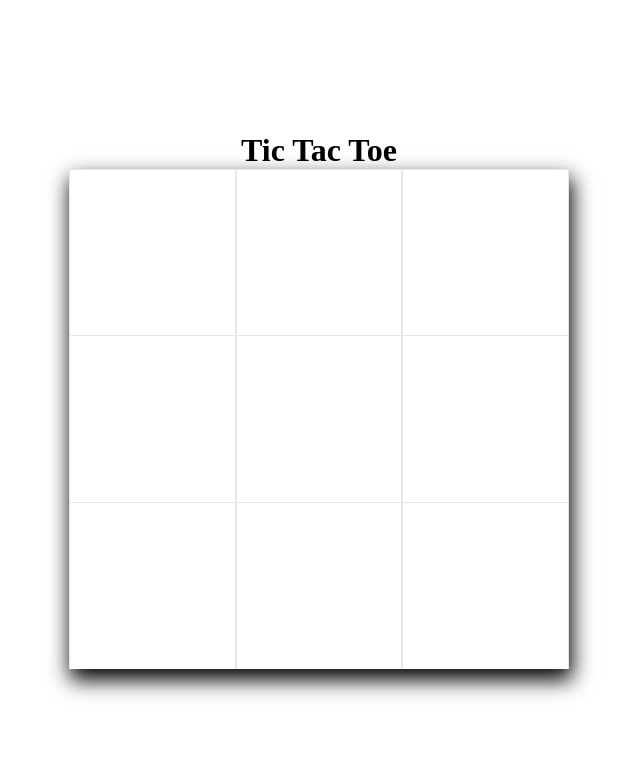
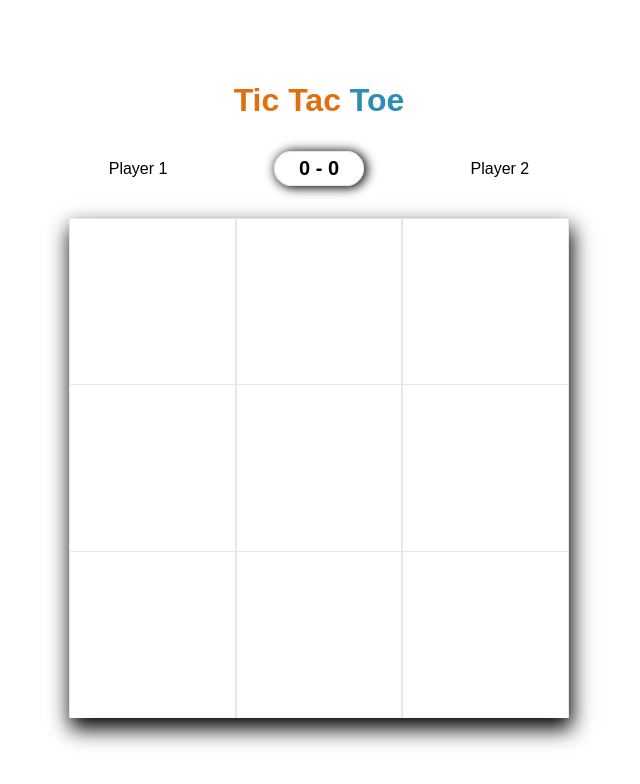
Before and after one commit to GSSanjay/ReactTicTacToe, a React (Create React App) app: page / in a window 1280 px wide. Shown: the top 784 px of the page, without its empty margins (321-961 px from the left). Built offline with nearby package versions, Linux system fonts and the light colour scheme.

Commit message:
React Tic Tac Toe- cosmetic changes 2

```diff
--- a/src/App.css
+++ b/src/App.css
@@ -10,7 +10,49 @@
   justify-content: center;
   align-items: center;
   flex-direction: column;
-  padding: 2rem;
+  padding: 1rem;
+}
+
+.title {
+  color: rgb(225, 111, 14);
+  font-family: Arial, Helvetica, sans-serif;
+}
+
+.title::after {
+  content: " Toe";
+  color: rgb(45, 141, 185);
+}
+
+.heading {
+  margin: 2rem 0rem;
+  display: flex;
+  justify-content: space-evenly;
+  width: 50%;
+}
+
+.scorecard {
+  display: flex;
+  align-items: center;
+  justify-content: space-evenly;
+  width: 100%;
+}
+
+.scorecard p {
+  font-family: Arial, Helvetica, sans-serif;
+}
+
+.score {
+  border: 1px solid #ede2e2;
+  padding: 0.3rem 1.5rem;
+  box-shadow: 2px 1px 11px 1px black;
+  border-radius: 20px;
+  margin: 0rem 0.3rem;
+}
+
+.score p {
+  font-weight: bolder;
+  font-size: 20px;
+  font-family: Arial, Helvetica, sans-serif;
 }
 
 .board {
@@ -55,7 +97,7 @@
   font-family: "Segoe UI", Tahoma, Geneva, Verdana, sans-serif;
   /* transform: scaleY(0.7); */
   color: white;
-  text-shadow: 1px 10px 18px rgb(45 141 185);
+  text-shadow: 1px 10px 18px rgb(45, 141, 185);
 }
 
 .style-o {
@@ -81,6 +123,9 @@
     width: 100%;
     /* height: 300px; */
   }
+  .heading {
+    width: 80%;
+  }
 }
 
 @media (min-width: 600px) {
--- a/src/App.js
+++ b/src/App.js
@@ -9,8 +9,11 @@ const App = () => {
   const [board, setBoard] = useState(["", "", "", "", "", "", "", "", ""]);
   const [player, setPlayer] = useState("O");
   const [result, setResult] = useState({ winner: "none", state: "none" });
+  const [winnerCountX, setWinnerCountX] = useState(0);
+  const [winnerCountO, setWinnerCountO] = useState(0);
 
-  let winnerStr;
+  // let winnerStrX = `Player 1: ${winnerCountX}`;
+  // let winnerStrO = `Player 2: ${winnerCountO}`;
   useEffect(() => {
     checkWinner();
     checkIfTie();
@@ -24,8 +27,9 @@ const App = () => {
   useEffect(() => {
     if (result.state !== "none") {
       // alert(`Game finished! Winner: ${result.winner}`);
-      winnerStr = `Game finished! Winner: ${result.winner}`;
       restartGame();
+
+      resetWinnerStr();
     }
   }, [result]);
 
@@ -54,6 +58,11 @@ const App = () => {
       });
       if (foundWinningPattern) {
         setResult({ winner: player, state: "Won" });
+        if (player === "X") {
+          setWinnerCountX(winnerCountX + 1);
+        } else if (player === "O") {
+          setWinnerCountO(winnerCountO + 1);
+        }
       }
     });
   };
@@ -78,11 +87,27 @@ const App = () => {
     setPlayer("O");
   };
 
+  const resetWinnerStr = () => {
+    // winnerStr = "";
+  };
+
   return (
     <>
       <div className="App">
-        <h1>Tic Tac Toe </h1>
-        <h2>{result.winner !== "none" ? `Winner is: ${result.winner}` : ``}</h2>
+        <h1 className="title">Tic Tac </h1>
+        {/* <h2>{result.winner !== "none" ? winnerStr : ``}</h2> */}
+
+        <div className="heading">
+          <div className="scorecard">
+            <p>Player 1</p>
+            <div className="score">
+              <p>
+                {winnerCountX} - {winnerCountO}
+              </p>
+            </div>
+            <p>Player 2</p>
+          </div>
+        </div>
         <div className="board">
           <div className="row">
             <Square val={board[0]} chooseSquare={() => chooseSquare(0)} />
```
